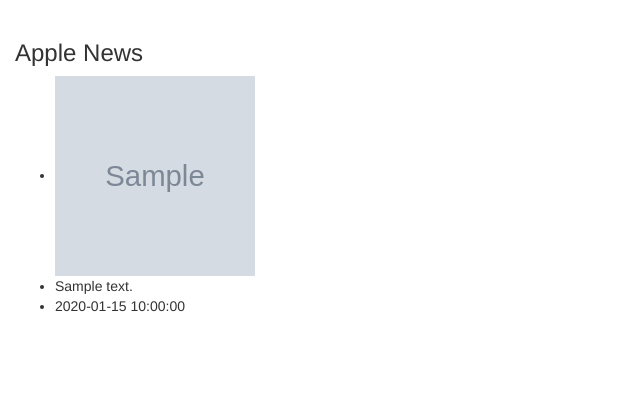
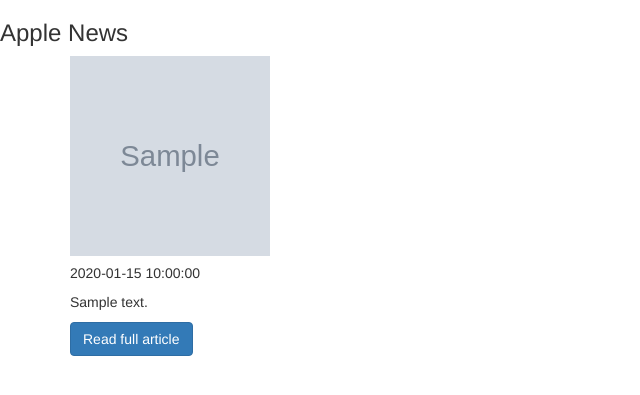
Before and after one commit to kelvinrono/News_Api, a Flask app: template app/templates/apple.html in a window 1280 px wide. Shown: the part 52-447 px from the top of the page, without its empty margins (0-640 px from the left). Run offline with Flask 2, Linux system fonts and the light colour scheme; the template is opened without the code that fills it: most values are stand-ins (such as "Sample title", 1, 10 or a date in 2020); grey boxes marked "Sample" are stand-in pictures; some libraries are stand-ins or nearby versions.

Commit message:
add a container to all articles

```diff
--- a/app/templates/apple.html
+++ b/app/templates/apple.html
@@ -1,15 +1,18 @@
 {% extends 'base.html' %}
 {% block content%}
+<h3>Apple News</h3>
+<div class="container">
 
-<div class="col-md-4">
-    <h3>Apple News</h3>
-    <ul>
-        {% for apple_news in apple %}
-            <li><img src="{{apple_news.urlToImage}}" height="200" width="200" alt="Image"> </li>
-            <li>{{ apple_news.description}}</li>
-            <li>{{ apple_news.publishedAt}}</li>
-        {% endfor %}
-    </ul>
+<div class="card" style="width: 18rem;">
+    {% for tesla_news in tesla %}
+    <img src="{{tesla_news.urlToImage}}" class="card-img-top img-fluid" alt="Tesla" height="200" width="200">
+    <div class="card-body">
+      <h5 class="card-title">{{ tesla_news.publishedAt}}</h5>
+      <p class="card-text">{{ tesla_news.description}}<p>
+      <a href="tesla_news.url" class="btn btn-primary">Read full article</a>
+    </div>
+    {% endfor %}
+  </div>
+
 </div>
-
 {% endblock %}
--- a/app/templates/tesla.html
+++ b/app/templates/tesla.html
@@ -11,7 +11,7 @@
     <div class="card-body">
       <h5 class="card-title">{{ tesla_news.publishedAt}}</h5>
       <p class="card-text">{{ tesla_news.description}}<p>
-      <a href="#" class="btn btn-primary">Go somewhere</a>
+      <a href="tesla_news.url" class="btn btn-primary">Read full article</a>
     </div>
     {% endfor %}
   </div>
```
Also changed, not shown: app/templates/bitcoin.html (+13 -10 lines).
